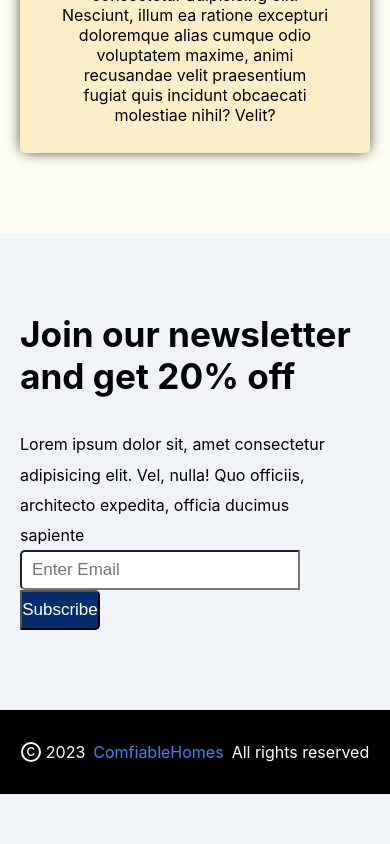
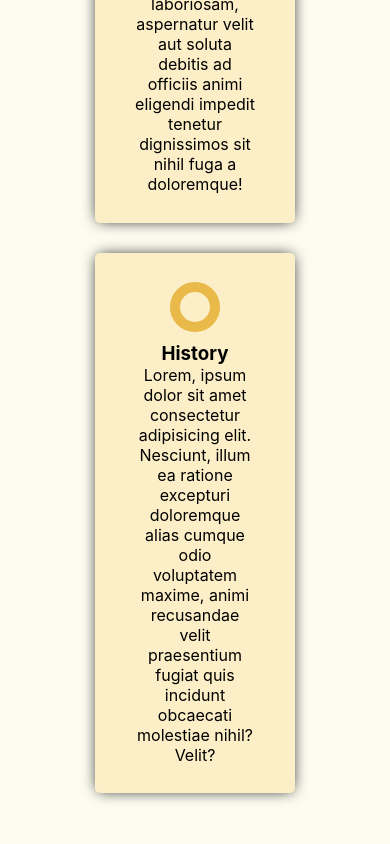
Before and after one commit to bezbrain/ComfiableHomes, a React (Vite) app: page / in a window 390 px wide. Shown: the part 3243-4087 px from the top of the page. Before the commit the page ends 4037 px from the top, so only its background shows below. Built offline with nearby package versions, Linux system fonts and the light colour scheme; data requests are answered from the project's data file.

Commit message:
Completed the home page without its functionality yet

```diff
--- a/src/styles/home2.css
+++ b/src/styles/home2.css
@@ -58,6 +58,13 @@
   border-radius: 5px;
   box-shadow: 0px 0px 15px -3px;
 }
+@media screen and (max-width: 500px) {
+  .misson-con,
+  .vision-con,
+  .history-con {
+    width: 200px;
+  }
+}
 
 .logo {
   width: 50px;
@@ -96,15 +103,21 @@
     min-width: 90%;
   }
   .newletter-email {
+    /* border: 2px solid red; */
     min-width: 60%;
   }
 }
 @media screen and (max-width: 700px) {
   .newletter-email {
     min-width: 100%;
+    margin-top: 20px;
   }
   .sub-btn {
     min-width: 80px;
+  }
+  .newletter-email input {
+    /* border: 3px solid yellow; */
+    max-width: 200px;
   }
 }
 
```
